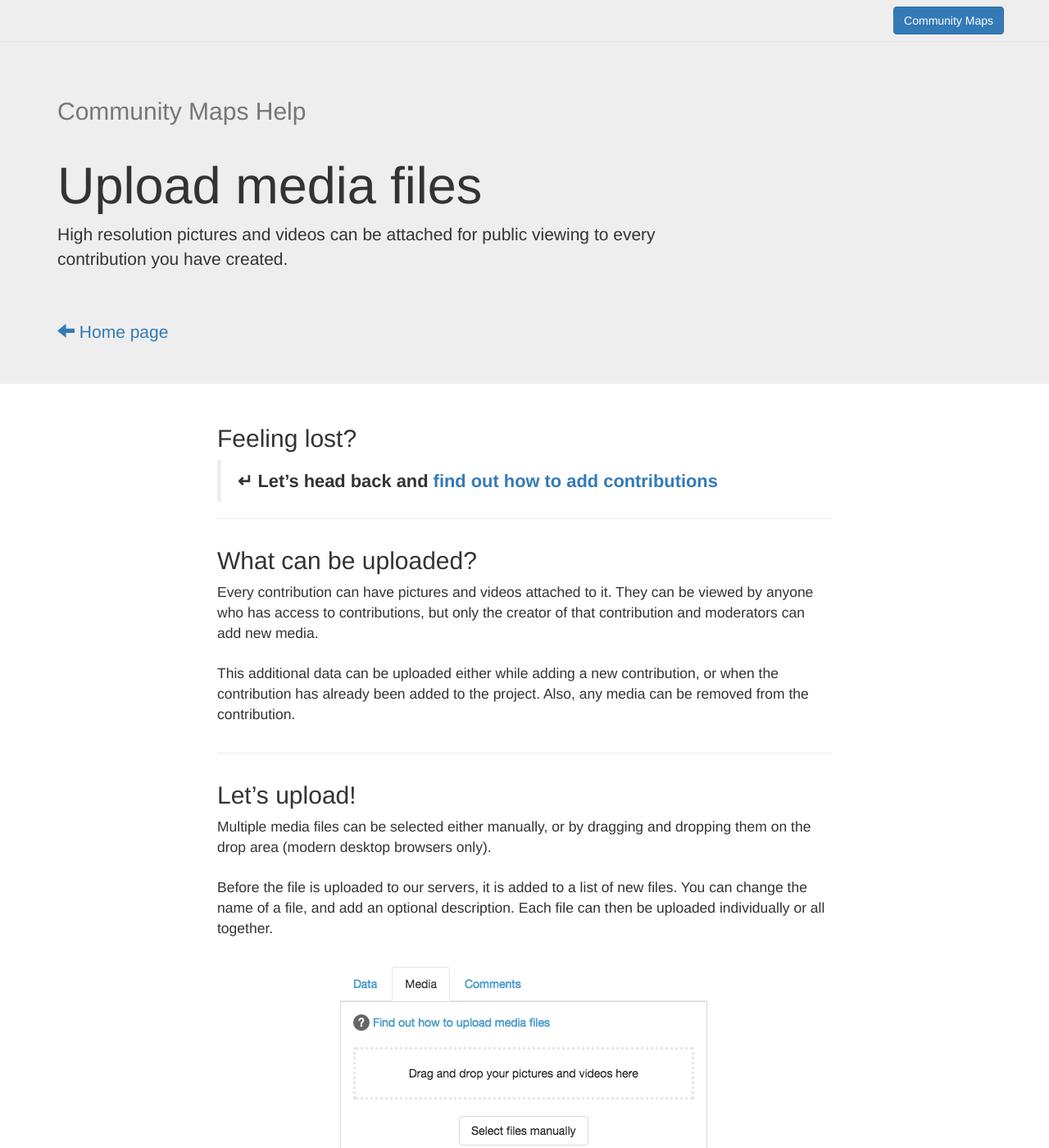
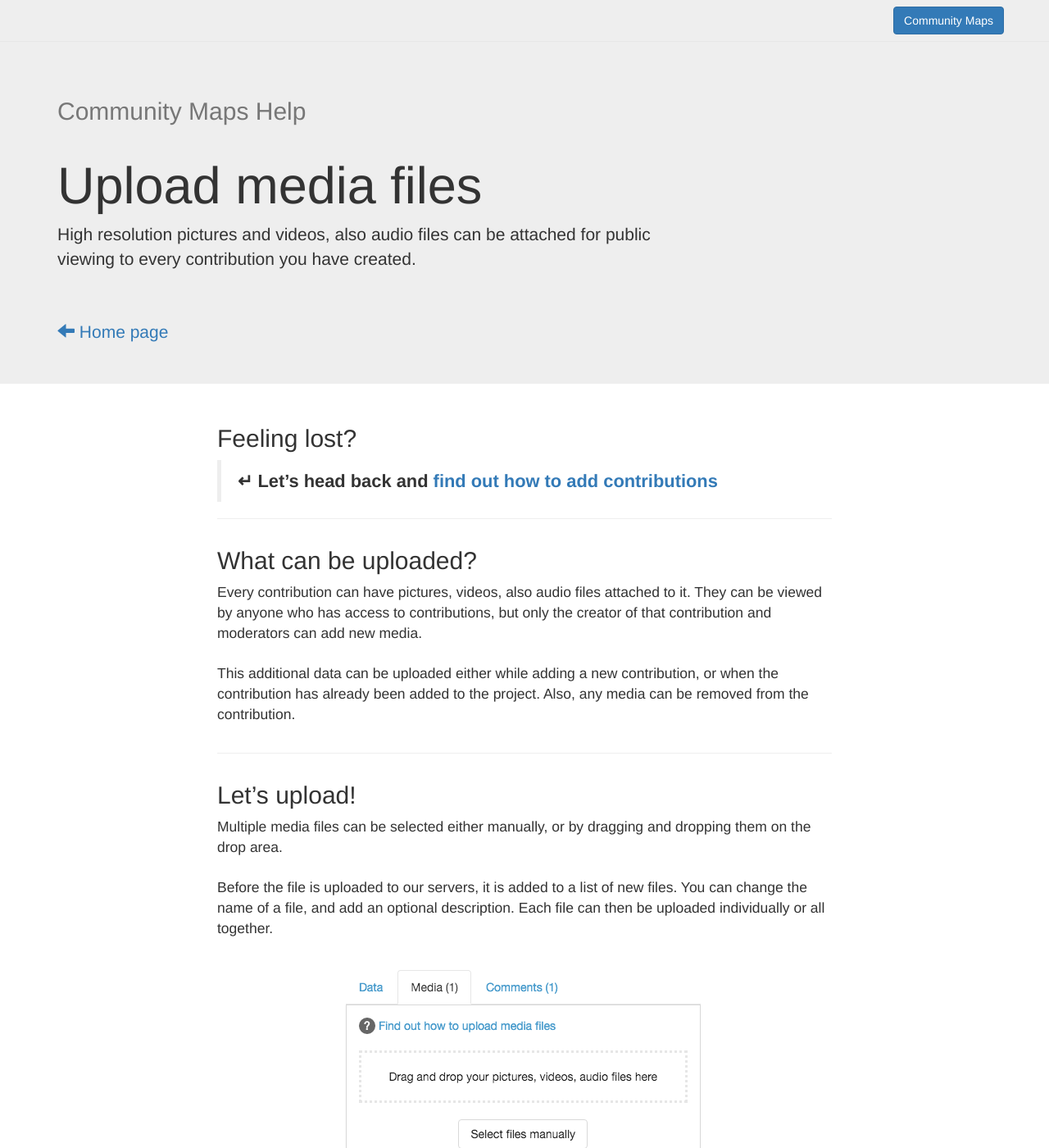
Before and after one commit to cbaldock/communitymaps-help, a Jekyll site: the page built from _en/upload-media-files.md, in a window 1280 px wide and 1400 px high. Shown: the whole window at 82% size. Built offline with Jekyll 4.4.1, drawn with Linux system fonts in a browser that asks for light colours; some of the changed text lies outside the part shown.

Commit message:
Audio files support

```diff
--- a/_en/upload-media-files.md
+++ b/_en/upload-media-files.md
@@ -1,7 +1,7 @@
 ---
 layout: english
 title: "Upload media files"
-subtitle: "High resolution pictures and videos can be attached for public viewing to every contribution you have created."
+subtitle: "High resolution pictures and videos, also audio files can be attached for public viewing to every contribution you have created."
 ---
 
 ## Feeling lost?
@@ -12,7 +12,7 @@ subtitle: "High resolution pictures and videos can be attached for public viewin
 
 ## What can be uploaded?
 
-Every contribution can have pictures and videos attached to it. They can be viewed by anyone who has access to contributions, but only the creator of that contribution and moderators can add new media.
+Every contribution can have pictures, videos, also audio files attached to it. They can be viewed by anyone who has access to contributions, but only the creator of that contribution and moderators can add new media.
 
 This additional data can be uploaded either while adding a new contribution, or when the contribution has already been added to the project. Also, any media can be removed from the contribution.
 
@@ -20,7 +20,7 @@ This additional data can be uploaded either while adding a new contribution, or
 
 ## Let's upload!
 
-Multiple media files can be selected either manually, or by dragging and dropping them on the drop area (modern desktop browsers only).
+Multiple media files can be selected either manually, or by dragging and dropping them on the drop area.
 
 Before the file is uploaded to our servers, it is added to a list of new files. You can change the name of a file, and add an optional description. Each file can then be uploaded individually or all together.
 
@@ -38,6 +38,10 @@ The creator of a contribution or moderator of the whole project can delete uploa
 
 Videos take time to process. Even though they are visible on the list of media files together with uploaded pictures, they are not accessible straight away.
 
+### Audio files
+
+All audio files are available to play straight away. However, *3gpp* and *3gpp2* are converted to *mp3* format due to browser compatibility.
+
 ---
 
 ## What’s next?
```
Also changed, not shown: _en/overview-of-contributions.md (+1 -1 lines), images/en/list-of-pictures.png, images/en/uploading-media-files.png.
